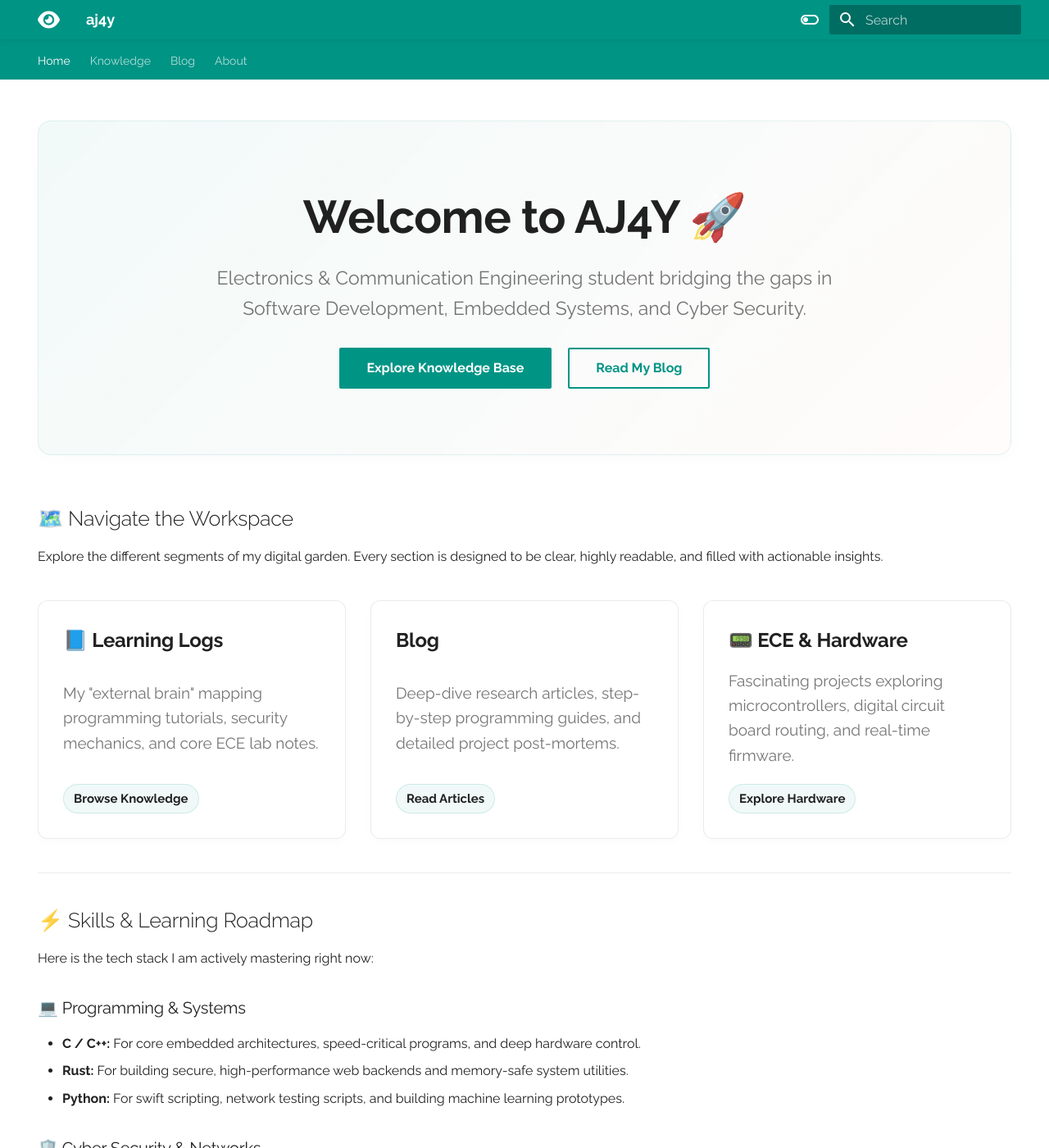
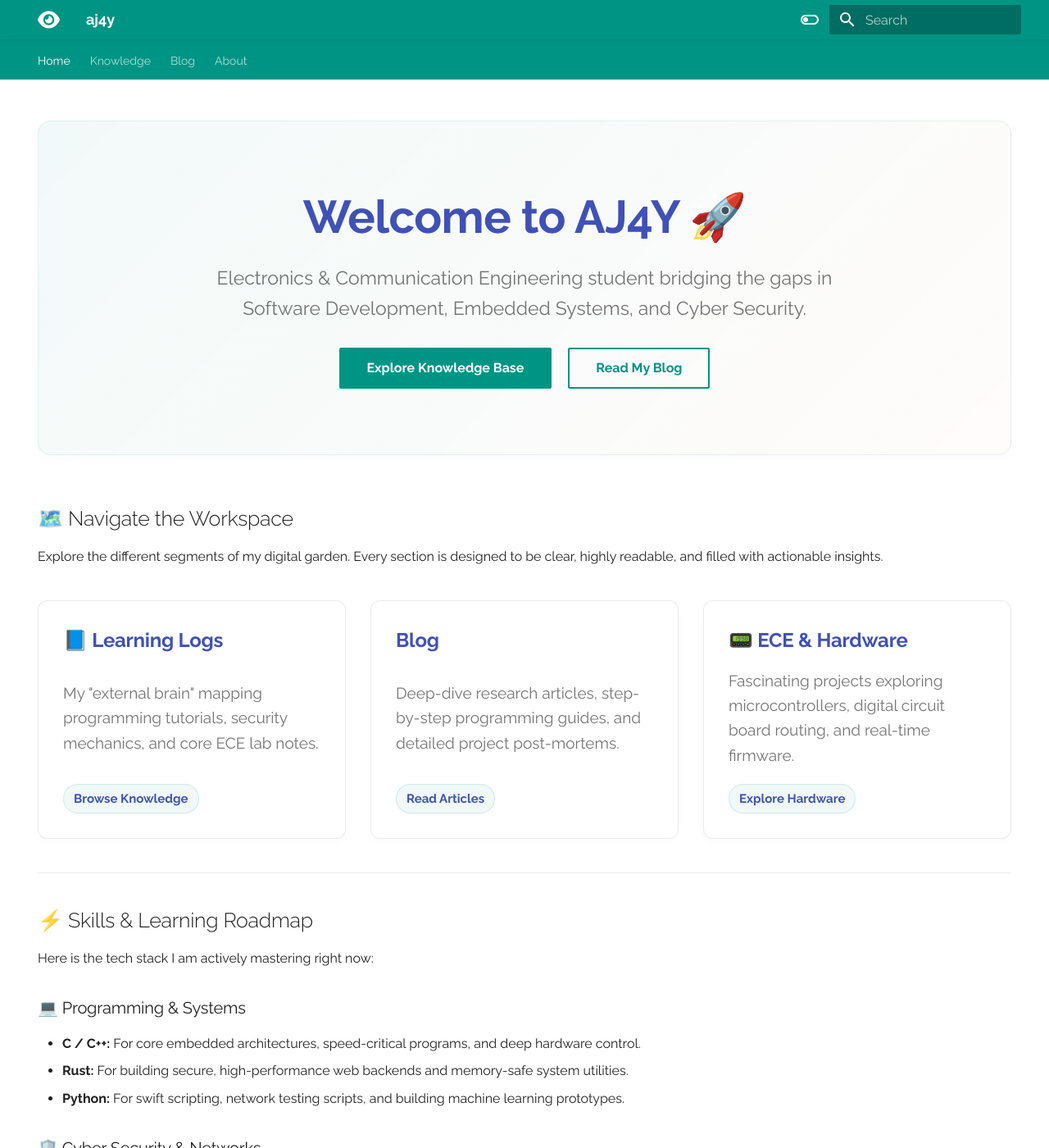
Before and after one commit to ajax-y/documentation, an MkDocs documentation site: the page built from docs/index.md, in a window 1280 px wide and 1400 px high. Shown: the whole window at 82% size. Built offline with MkDocs 1.6.1 and Material for MkDocs 9.7.7, drawn with Linux system fonts in a browser that asks for light colours.

Commit message:
fix: map --md-primary-color to official --md-primary-fg-color to resolve active button theme color failures

```diff
--- a/docs/stylesheets/extra.css
+++ b/docs/stylesheets/extra.css
@@ -1,4 +1,8 @@
 /* Premium Elegant Styling matching official Material for MkDocs */
+
+:root {
+  --md-primary-color: var(--md-primary-fg-color, #009688);
+}
 
 /* Custom Scrollbar styled elegantly */
 ::-webkit-scrollbar {
```
